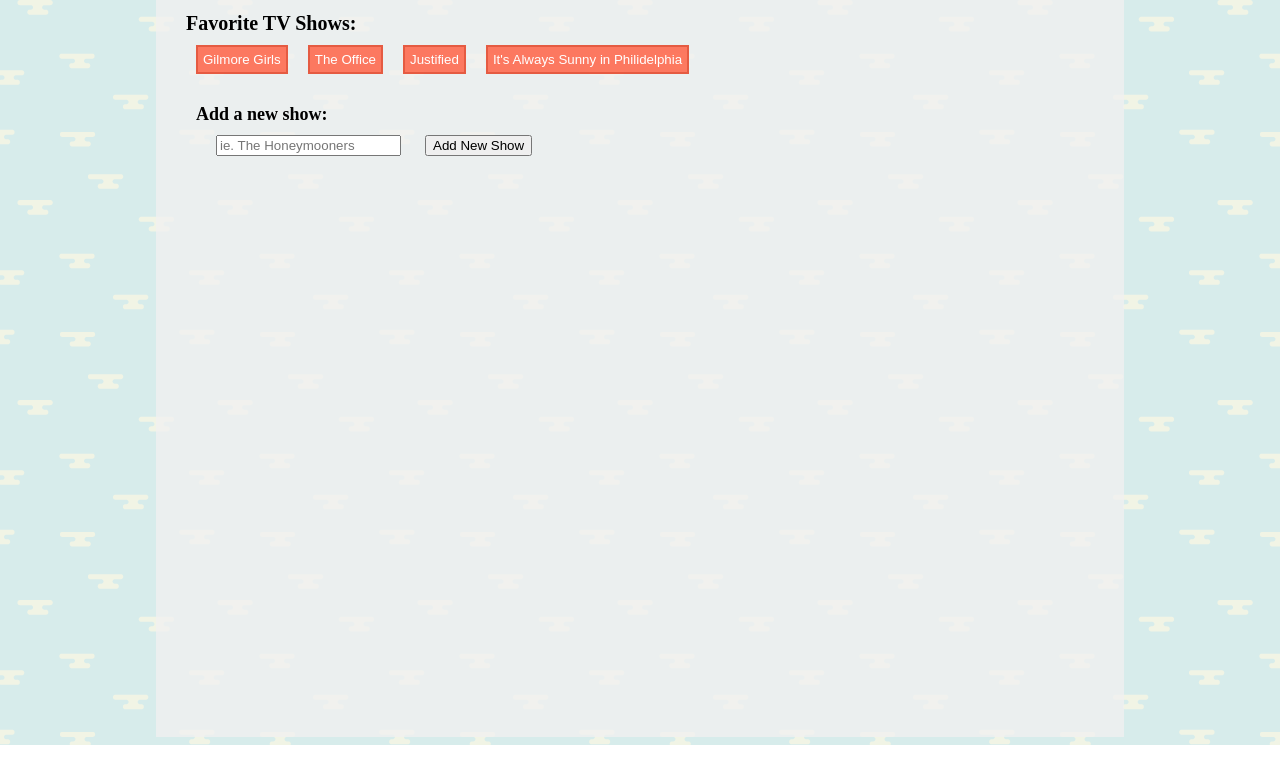
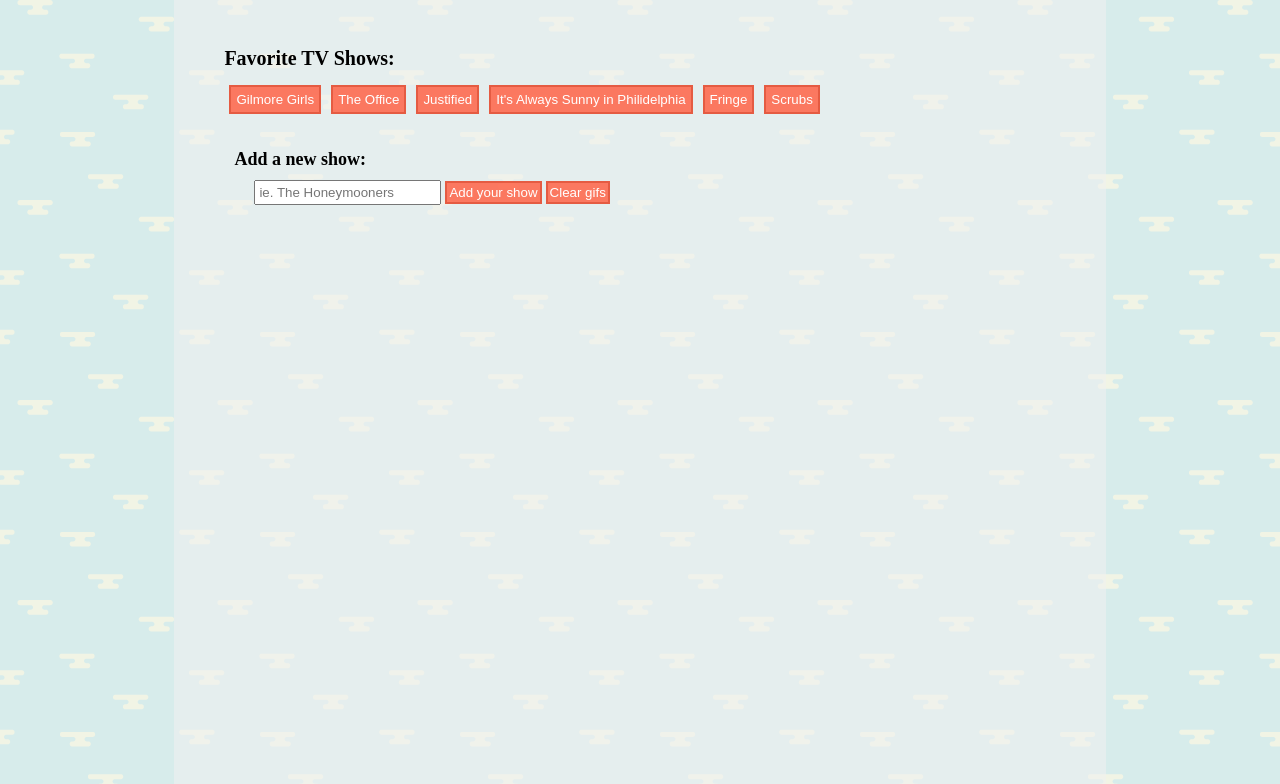
Before and after one commit to elspetha5/GIHPY, a plain HTML site: page index.html in a window 1280 px wide. Shown: the part 98-882 px from the top of the page. Before the commit the page ends 843 px from the top, so only its background shows below. Drawn offline with nearby package versions, Linux system fonts and the light colour scheme.

Commit message:
working app

```diff
--- a/index.html
+++ b/index.html
@@ -10,15 +10,14 @@
         crossorigin="anonymous"></script>
     <style>
         body {
-            padding: 0px 10%;
+            padding: 20px 13%;
             background-image: url("cloudy-day.png");
         }
 
         #container {
-            background: rgba(241, 241, 241, 0.774);
-            margin: 0px 20px;
-            padding: 5px 30px;
-            min-height: 750px;
+            background: rgba(241, 241, 241, 0.562);
+            padding: 20px 50px;
+            min-height: 1250px;
         }
 
         h1 {
@@ -37,7 +36,7 @@
         }
 
         .topic-btn {
-            margin: 0px 10px;
+            margin: 5px 5px;
             padding: 5px;
             background: rgba(255, 99, 71, 0.842);
             color: white;
@@ -51,10 +50,14 @@
         .gifDiv {
             float: left;
             margin: 5px;
+            padding: 10px;
+            border: 2px solid white;
+            background: rgba(241, 241, 241, 0.562);
         }
 
         .rating {
             font-weight: bold;
+            margin-top: 0px;
         }
 
         #newButton {
@@ -62,8 +65,23 @@
         }
 
         #userShow {
-            margin: 10px 20px;
+            margin: 10px 0px 10px 20px;
+            padding: 3px;
         }
+
+        #addShow, #clear, #clearGifs {
+            padding: 2px;
+            background: rgba(255, 99, 71, 0.842);
+            color: white;
+            border: 2px solid rgba(226, 85, 60, 0.836);
+        }
+
+        #directions {
+            color: tomato;
+            font-weight: bold;
+            margin-top: 20px;
+        }
+
     </style>
 
 </head>
@@ -82,7 +100,8 @@
             </label>
             <br>
             <input type="text" id="userShow" placeholder="ie. The Honeymooners">
-            <input type="submit" id="addShow" value="Add New Show">
+            <input type="submit" id="addShow" value="Add your show">
+            <input type="submit" id="clearGifs" value="Clear gifs">
         </form>
 
         <div id="gifs"></div>
@@ -91,7 +110,7 @@
 
     <script>
         $(document).ready(function () {
-            var topics = ["Gilmore Girls", "The Office", "Justified", "It's Always Sunny in Philidelphia"];
+            var topics = ["Gilmore Girls", "The Office", "Justified", "It's Always Sunny in Philidelphia", "Fringe", "Scrubs"];
 
 
             function makeButtons() {
@@ -105,7 +124,7 @@
 
             makeButtons();
 
-            $(".topic-btn").on("click", function () {
+            function giphify() {
                 $("#gifs").empty();
                 var show = $(this).attr("data-name");
                 var queryURL = "https://api.giphy.com/v1/gifs/search?api_key=NU6o9kt3lIwoKlMXUdDVJ7UzxNz9DyWS&q=" + show + "&rating=&limit=10";
@@ -133,8 +152,12 @@
 
                         $("#gifs").prepend(gifDiv);
                     };
+
+                    var directions = $("<p>").attr("id", "directions");
+                    directions.text("Click a gif for animation");
+                    $("#gifs").prepend(directions);
                 });
-            });
+            };
 
             function animate() {
                 var state = $(this).attr("data-state");
@@ -147,7 +170,20 @@
                 }
             };
 
+            $("#addShow").on("click", function (event) {
+                event.preventDefault();
+                var newShow = $("#userShow").val().trim();
+                topics.push(newShow);
+                makeButtons();
+            });
+
+            $("#clearGifs").on("click", function (event) {
+                event.preventDefault();
+                $("#gifs").empty();
+            });
+
             $(document).on("click", ".pic", animate);
+            $(document).on("click", ".topic-btn", giphify);
         });
     </script>
 </body>
```
